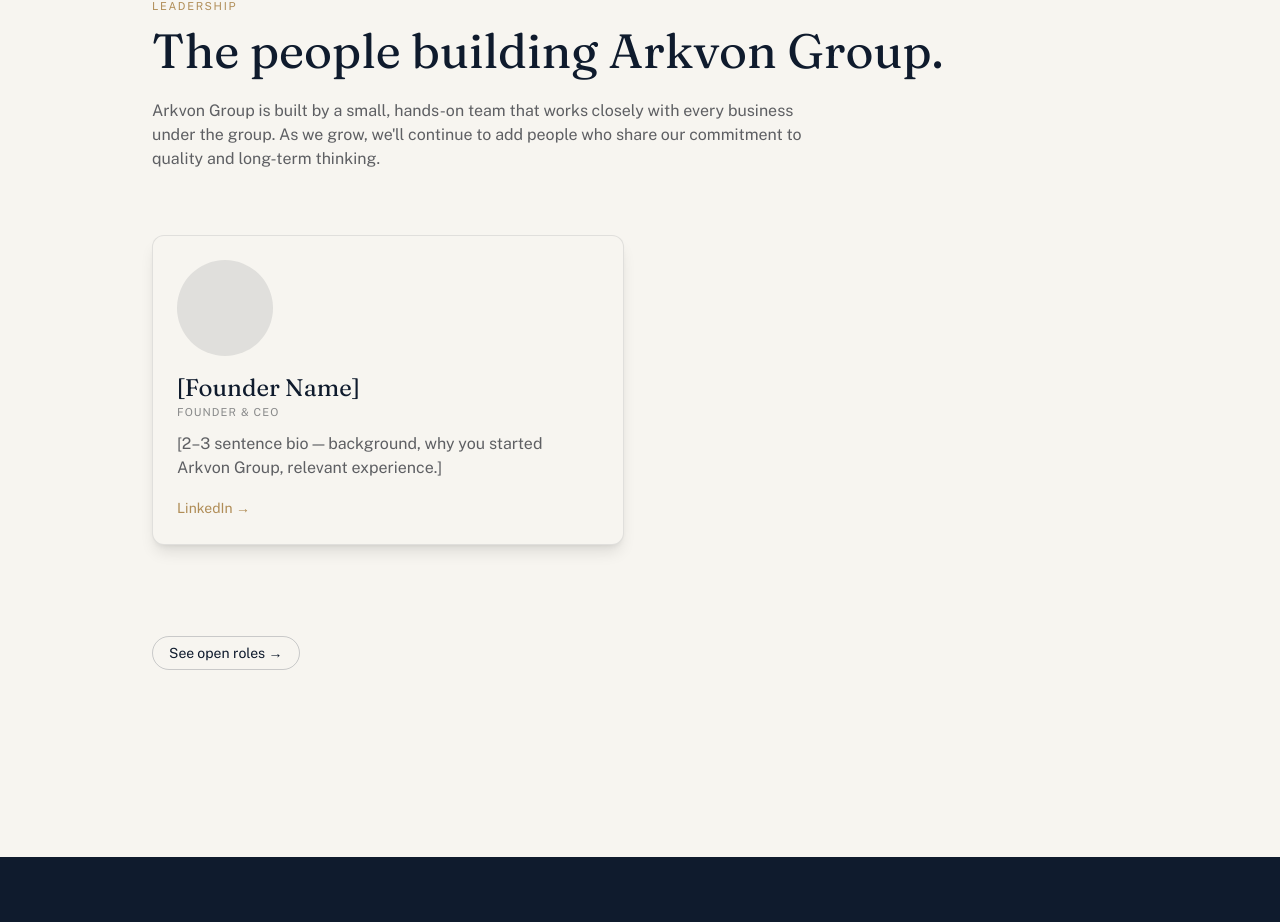
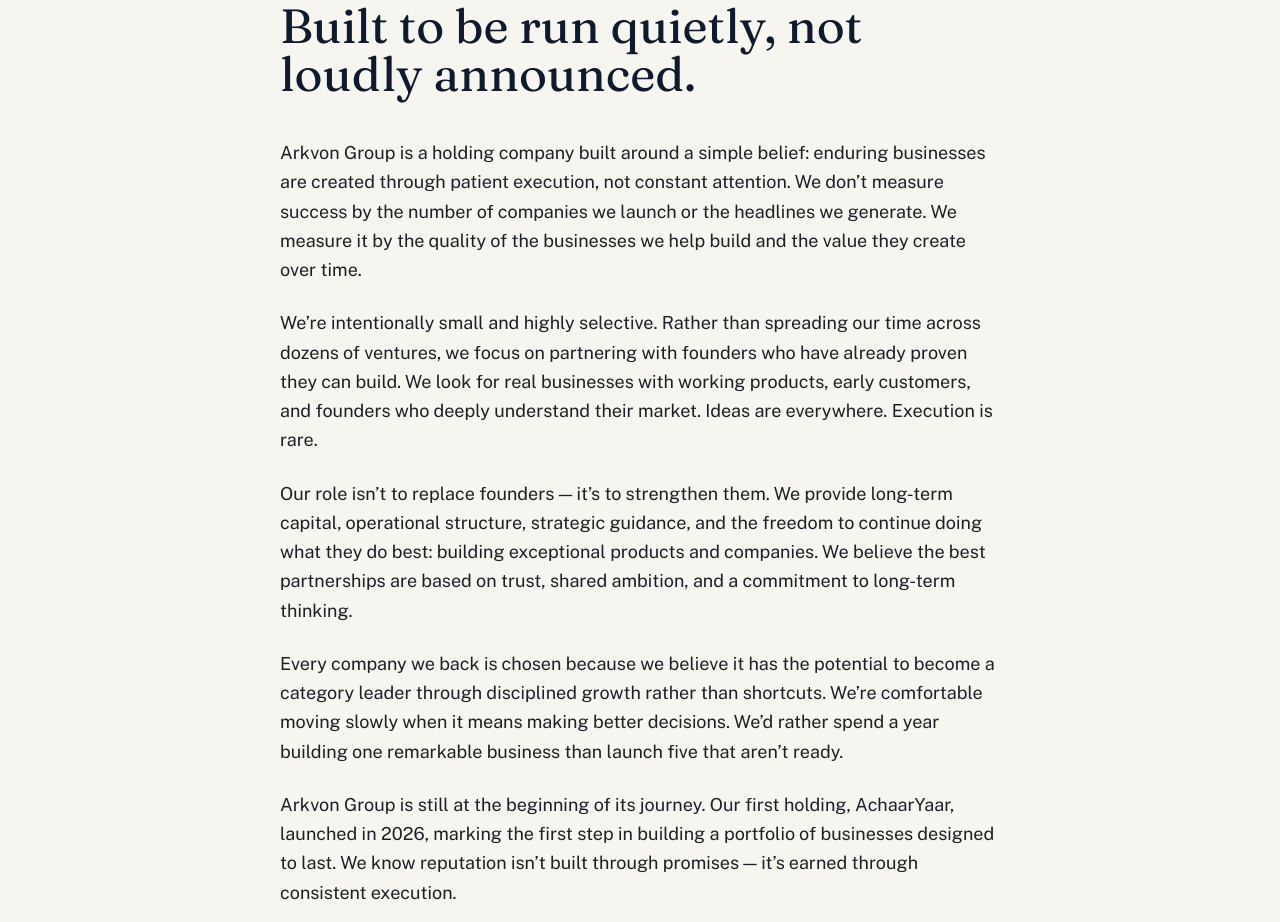
Before and after one commit to Sourabh-shekhar/arkvon-group, a Next.js app: page /leadership in a window 1280 px wide. Shown: the part 211-1133 px from the top of the page. Built offline with nearby package versions, Linux system fonts and the light colour scheme.

Commit message:
update the news page

```diff
--- a/app/companies/[slug]/page.js
+++ b/app/companies/[slug]/page.js
@@ -10,7 +10,18 @@
 
 export function generateMetadata({ params }) {
   const company = companies.find((c) => c.slug === params.slug);
-  return { title: company ? `${company.name} — Arkvon Group` : "Arkvon Group" };
+  if (!company) return { title: "Company Not Found" };
+
+  return {
+    title: `${company.name} | Arkvon Group`,
+    description: company.tagline,
+    alternates: { canonical: `/companies/${company.slug}` },
+    openGraph: {
+      title: `${company.name} | Arkvon Group`,
+      description: company.tagline,
+      images: company.logo ? [company.logo] : ["/arkvon-banner.png"],
+    },
+  };
 }
 
 export default function CompanyPage({ params }) {
--- a/app/globals.css
+++ b/app/globals.css
@@ -6,9 +6,10 @@
   --color-ink: 15 27 45;            /* #0F1B2D */
   --color-paper: 247 245 240;       /* #F7F5F0 */
   --color-charcoal: 28 31 38;       /* #1C1F26 */
-  --color-bronze: 176 141 87;       /* #B08D57 */
+  --color-bronze: 138 103 56;       /* #8A6738 — accessible on light backgrounds */
   --color-bronze-light: 212 180 131;/* #D4B483 */
   --color-slate: 91 100 114;        /* #5B6472 */
+  --color-bronze-dark: 138 103 56;  /* #8A6738 — for text on light backgrounds */
 }
 
 .dark {
@@ -18,6 +19,7 @@
   --color-bronze: 212 180 131;      /* brighter bronze pops on dark */
   --color-bronze-light: 224 195 150;
   --color-slate: 148 158 172;       /* lighten so it stays legible on dark bg */
+  --color-bronze-dark: 212 180 131; /* now on a dark bg — reuse the light-on-dark value */
 }
 
 html {
@@ -27,6 +29,9 @@
 body {
   background-color: rgb(var(--color-paper));
   color: rgb(var(--color-charcoal));
+  text-rendering: optimizeLegibility;
+  -webkit-font-smoothing: antialiased;
+  -moz-osx-font-smoothing: grayscale;
 }
 
 .node-line {
@@ -49,3 +54,14 @@
   outline: 2px solid rgb(var(--color-bronze));
   outline-offset: 3px;
 }
+.marquee-track {
+  animation: marquee 28s linear infinite;
+  width: max-content;
+}
+@keyframes marquee {
+  from { transform: translateX(0); }
+  to { transform: translateX(-50%); }
+}
+@media (prefers-reduced-motion: reduce) {
+  .marquee-track { animation: none; }
+}
--- a/app/layout.js
+++ b/app/layout.js
@@ -19,16 +19,30 @@
 export const metadata = {
   metadataBase: new URL("https://www.arkvongroup.com"),
   title: {
-    default: "Arkvon Group — Rooted in India, Ready for the World",
+    default: "Arkvon Group | Building Enduring Indian Businesses",
     template: "%s | Arkvon Group",
   },
-  description:
-    "Arkvon Group is a diversified holding company building independent, purpose-driven businesses — starting with AchaarYaar, authentic Bihar pickles.",
+  description: "Arkvon Group builds and supports distinctive Indian businesses with long-term thinking, operating discipline, and local insight.",
+  keywords: ["Arkvon Group", "Indian business group", "Indian holding company", "AchaarYaar", "Bihar pickles", "purpose-driven businesses"],
+  alternates: { canonical: "/" },
+  robots: {
+    index: true,
+    follow: true,
+    googleBot: { index: true, follow: true, "max-image-preview": "large", "max-snippet": -1, "max-video-preview": -1 },
+  },
   openGraph: {
-    title: "Arkvon Group",
-    description: "A holding company building trusted, independent businesses.",
+    title: "Arkvon Group | Building Enduring Indian Businesses",
+    description: "A long-term Indian business group building trusted, independent companies.",
     url: "https://www.arkvongroup.com",
     siteName: "Arkvon Group",
+    locale: "en_IN",
+    type: "website",
+    images: ["/arkvon-banner.png"],
+  },
+  twitter: {
+    card: "summary_large_image",
+    title: "Arkvon Group | Building Enduring Indian Businesses",
+    description: "A long-term Indian business group building trusted, independent companies.",
     images: ["/arkvon-banner.png"],
   },
 };
--- a/app/leadership/page.js
+++ b/app/leadership/page.js
@@ -1,85 +1,74 @@
-import Link from "next/link";
-import Image from "next/image";
+import FadeIn from "../../components/FadeIn";
 
 export const metadata = {
-  title: "Leadership",
-  description: "Meet the people building Arkvon Group, one company at a time.",
+  title: "Who We Are — Arkvon Group",
 };
 
-// Move to app/data/leadership.js later if you want it data-driven like companies.js
-const leaders = [
-  {
-    name: "[Founder Name]",
-    title: "Founder & CEO",
-    bio: "[2–3 sentence bio — background, why you started Arkvon Group, relevant experience.]",
-    linkedin: "https://www.linkedin.com/company/arkvongroup/",
-    image: null, // "/leadership/founder.jpg" once you have a real photo
-  },
-];
+export default function WhoWeArePage() {
+  return (
+    <section className="max-w-3xl mx-auto px-6 py-16 sm:py-24">
+      <FadeIn>
+        <p className="text-bronze-dark text-sm tracking-[0.2em] uppercase mb-4">
+          Who We Are
+        </p>
+        <h1 className="font-display text-4xl sm:text-5xl text-ink mb-10 max-w-2xl leading-tight">
+          Built to be run quietly, not loudly announced.
+        </h1>
 
-export default function LeadershipPage() {
-  return (
-    <main className="bg-paper dark:bg-paper">
-      <section className="pt-32 pb-16 px-6 max-w-5xl mx-auto">
-        <p className="text-bronze text-[11px] tracking-[0.15em] uppercase mb-3">
-          Leadership
-        </p>
-        <h1 className="font-display text-4xl md:text-5xl text-ink mb-6">
-          The people building Arkvon Group.
-        </h1>
-        <p className="max-w-2xl text-charcoal/70 dark:text-charcoal/80">
-          Arkvon Group is built by a small, hands-on team that works closely
-          with every business under the group. As we grow, we&apos;ll
-          continue to add people who share our commitment to quality and
-          long-term thinking.
-        </p>
-      </section>
+        <div className="space-y-6 text-charcoal leading-relaxed text-lg">
+          <p>
+            Arkvon Group is a holding company built around a simple belief:
+            enduring businesses are created through patient execution, not
+            constant attention. We don&rsquo;t measure success by the
+            number of companies we launch or the headlines we generate. We
+            measure it by the quality of the businesses we help build and
+            the value they create over time.
+          </p>
+          <p>
+            We&rsquo;re intentionally small and highly selective. Rather
+            than spreading our time across dozens of ventures, we focus on
+            partnering with founders who have already proven they can
+            build. We look for real businesses with working products,
+            early customers, and founders who deeply understand their
+            market. Ideas are everywhere. Execution is rare.
+          </p>
+          <p>
+            Our role isn&rsquo;t to replace founders — it&rsquo;s to
+            strengthen them. We provide long-term capital, operational
+            structure, strategic guidance, and the freedom to continue
+            doing what they do best: building exceptional products and
+            companies. We believe the best partnerships are based on
+            trust, shared ambition, and a commitment to long-term
+            thinking.
+          </p>
+          <p>
+            Every company we back is chosen because we believe it has the
+            potential to become a category leader through disciplined
+            growth rather than shortcuts. We&rsquo;re comfortable moving
+            slowly when it means making better decisions. We&rsquo;d
+            rather spend a year building one remarkable business than
+            launch five that aren&rsquo;t ready.
+          </p>
+          <p>
+            Arkvon Group is still at the beginning of its journey. Our
+            first holding, AchaarYaar, launched in 2026, marking the first
+            step in building a portfolio of businesses designed to last.
+            We know reputation isn&rsquo;t built through promises —
+            it&rsquo;s earned through consistent execution.
+          </p>
+          <p>
+            We&rsquo;re not trying to become the biggest holding company.
+            We&rsquo;re building one that&rsquo;s trusted by founders,
+            respected by partners, and recognized for creating businesses
+            with lasting impact.
+          </p>
+        </div>
 
-      <section className="px-6 max-w-5xl mx-auto pb-24 grid gap-8 md:grid-cols-2">
-        {leaders.map((leader) => (
-          <div
-            key={leader.name}
-            className="bg-paper border border-charcoal/10 dark:border-charcoal/20 rounded-xl shadow-lg p-6"
-          >
-            {leader.image ? (
-              <Image
-                src={leader.image}
-                alt={leader.name}
-                width={96}
-                height={96}
-                className="rounded-full mb-4 object-cover"
-              />
-            ) : (
-              <div className="w-24 h-24 rounded-full bg-charcoal/10 dark:bg-charcoal/20 mb-4" />
-            )}
-            <h2 className="font-display text-2xl text-ink">{leader.name}</h2>
-            <p className="text-[11px] tracking-[0.1em] uppercase text-charcoal/50 mb-3">
-              {leader.title}
-            </p>
-            <p className="text-charcoal/70 dark:text-charcoal/80 mb-4">
-              {leader.bio}
-            </p>
-            {leader.linkedin && (
-              <Link
-                href={leader.linkedin}
-                target="_blank"
-                className="text-sm text-bronze hover:underline underline-offset-4"
-              >
-                LinkedIn →
-              </Link>
-            )}
-          </div>
-        ))}
-      </section>
-
-      <section className="px-6 max-w-5xl mx-auto pb-24">
-        <Link
-          href="/careers"
-          className="text-ink border border-ink/20 px-4 py-2 rounded-full hover:border-bronze hover:text-bronze transition-colors text-sm"
-        >
-          See open roles →
-        </Link>
-      </section>
-    </main>
+        <blockquote className="font-display italic text-2xl text-ink border-l-2 border-bronze-dark pl-6 mt-12 leading-snug">
+          Judge us not by what we claim today, but by what we continue to
+          build tomorrow.
+        </blockquote>
+      </FadeIn>
+    </section>
   );
 }
--- a/app/news/[slug]/page.js
+++ b/app/news/[slug]/page.js
@@ -1,11 +1,21 @@
 import Image from "next/image";
+import Link from "next/link";
 import { notFound } from "next/navigation";
 import { updates } from "../../../data/updates";
+import { companies } from "../../../data/companies";
+import FadeIn from "../../../components/FadeIn";
 
 export async function generateStaticParams() {
     return updates.map((item) => ({
         slug: item.href.replace("/news/", ""),
     }));
+}
+
+export function generateMetadata({ params }) {
+    const article = updates.find(
+        (item) => item.href === `/news/${params.slug}`
+    );
+    return { title: article ? `${article.title} — Arkvon Group` : "Arkvon Group" };
 }
 
 export default function NewsArticle({ params }) {
@@ -19,9 +29,13 @@
         notFound();
     }
 
+    // Auto-match a related company if this article mentions one by name
+    const relatedCompany = companies.find((c) =>
+        article.title.toLowerCase().includes(c.name.toLowerCase())
+    );
+
     return (
         <>
-            {/* Hero Image */}
             <section className="w-full mt-24">
                 <Image
                     src={article.image}
@@ -33,28 +47,74 @@
                 />
             </section>
 
-            {/* Article */}
-            <main className="max-w-4xl mx-auto px-6 py-16">
-                <p className="text-sm text-gray-500 mb-2">
+            <main className="max-w-3xl mx-auto px-6 py-16">
+                <FadeIn>
+                    <Link href="/news" className="text-sm text-slate hover:text-bronze-dark">
+                        ← News
+                    </Link>
+
+                    <p className="text-sm text-bronze-dark tracking-widest uppercase mt-8 mb-4">
                         {article.date} · {article.tag}
                     </p>
 
-                <h1 className="text-5xl font-bold mb-4">
+                    <h1 className="font-display text-4xl sm:text-5xl text-ink mb-8">
                         {article.title}
                     </h1>
 
-                <p className="text-gray-500 mb-10">
-                    By {article.author}
-                </p>
+                    {/* Masthead byline row with logo mark */}
+                    <div className="flex items-center gap-3 pb-8 mb-10 border-b border-charcoal/10">
+                        <Image
+                            src="/arkvon-logo-mark.png"
+                            alt="Arkvon Group"
+                            width={96}
+                            height={64}
+                            className="h-8 w-auto"
+                        />
+                        <div className="border-l border-charcoal/10 pl-3">
+                            <p className="text-ink text-sm font-medium">{article.author}</p>
+                            <p className="text-slate text-xs">Arkvon Group</p>
+                        </div>
+                    </div>
 
-                <div className="prose prose-lg max-w-none">
+                    <div className="space-y-6 text-charcoal leading-relaxed text-lg">
                         {article.content
                             .trim()
                             .split("\n\n")
                             .map((paragraph, index) => (
-                            <p key={index}>{paragraph}</p>
+                                <p key={index}>{paragraph.trim()}</p>
                             ))}
                     </div>
+
+                    {/* Related holding card */}
+                    {relatedCompany && (
+                        <Link
+                            href={`/companies/${relatedCompany.slug}`}
+                            className="group flex items-center gap-4 mt-16 p-6 rounded-2xl border border-charcoal/10 hover:border-bronze-dark transition-colors"
+                        >
+                            {relatedCompany.logo && (
+                                <Image
+                                    src={relatedCompany.logo}
+                                    alt={relatedCompany.name}
+                                    width={56}
+                                    height={56}
+                                    className="rounded-lg"
+                                />
+                            )}
+                            <div className="flex-1">
+                                <p className="text-bronze-dark text-xs tracking-widest uppercase mb-1">
+                                    {relatedCompany.sector}
+                                </p>
+                                <p className="font-display text-xl text-ink group-hover:text-bronze-dark transition-colors">
+                                    {relatedCompany.name}
+                                </p>
+                                <p className="text-slate text-sm">{relatedCompany.tagline}</p>
+                            </div>
+                            <span className="text-slate text-sm group-hover:text-bronze-dark transition-colors">
+                                View →
+                            </span>
+                        </Link>
+                    )}
+                </FadeIn>
             </main>
         </>
     );
--- a/tailwind.config.js
+++ b/tailwind.config.js
@@ -13,6 +13,7 @@
         charcoal: 'rgb(var(--color-charcoal) / <alpha-value>)',
         bronze: 'rgb(var(--color-bronze) / <alpha-value>)',
         'bronze-light': 'rgb(var(--color-bronze-light) / <alpha-value>)',
+        'bronze-dark': 'rgb(var(--color-bronze-dark) / <alpha-value>)',
         slate: 'rgb(var(--color-slate) / <alpha-value>)',
       },
       fontFamily: {
```
Also changed, not shown: app/companies/page.js (+31 -40 lines), app/page.js (+28 -26 lines), components/HeroCarousel.js (+8 -8 lines), components/Scene3D.js (+39 -6 lines), data/companies.js (+6 -15 lines), data/updates.js (+13 -19 lines). Lines whose indentation alone changed are shown as unchanged.
